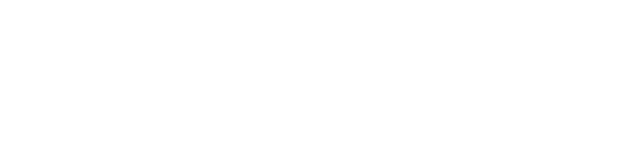
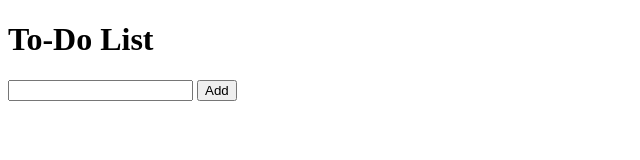
Before and after one commit to ju-nmd2023/fop-todo-list-filiphalonen, a plain HTML site: page index.html in a window 1280 px wide. Shown: the whole page, without its empty margins (0-640 px from the left). Drawn offline with Linux system fonts and the light colour scheme.

Commit message:
code structure
added a form with a function and tested that it works

```diff
--- a/index.html
+++ b/index.html
@@ -6,6 +6,13 @@
     <title>To Do</title>
     <link rel="stylesheet" href="todo.css" />
   </head>
-  <body></body>
+  <body>
+    <h1>To-Do List</h1>
+    <form name="todo-form" onsubmit="addTask()">
+      <input name="task-name" type="text" />
+      <input name="task-add" type="submit" value="Add" />
+    </form>
+    <div id="task-list"></div>
+  </body>
   <script src="todo.js"></script>
 </html>
--- a/todo.js
+++ b/todo.js
@@ -0,0 +1,3 @@
+function addTask() {
+  alert("test");
+}
```
